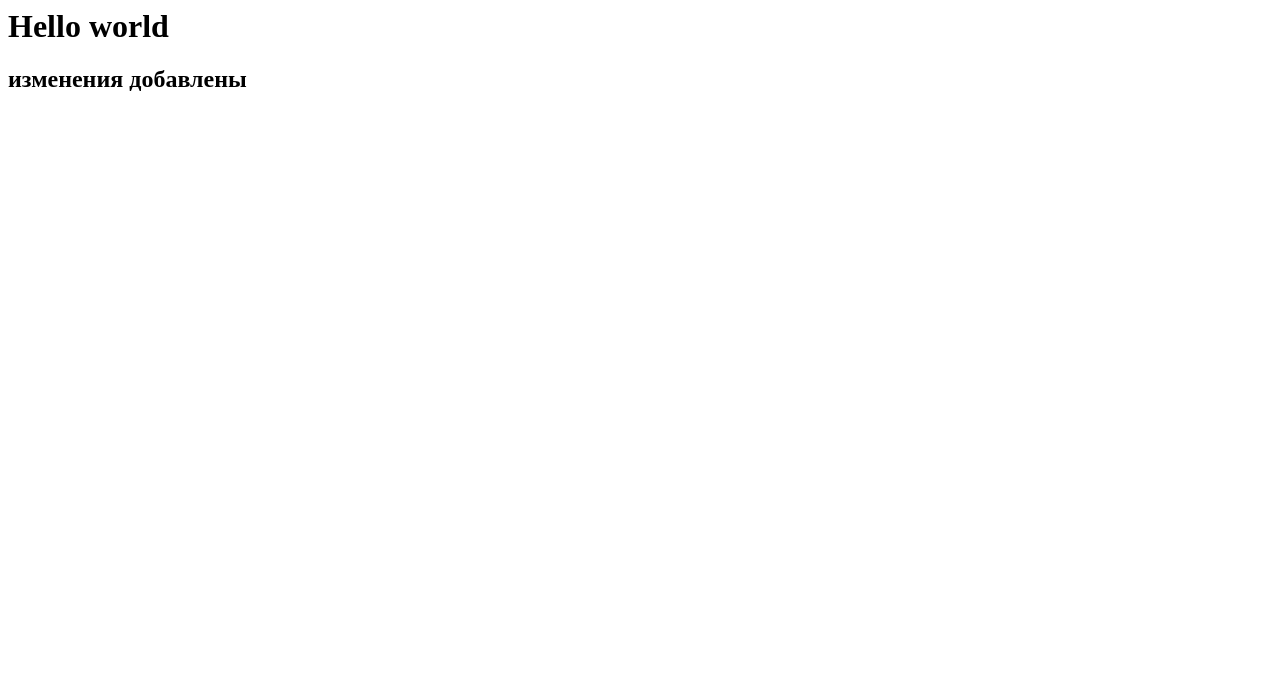
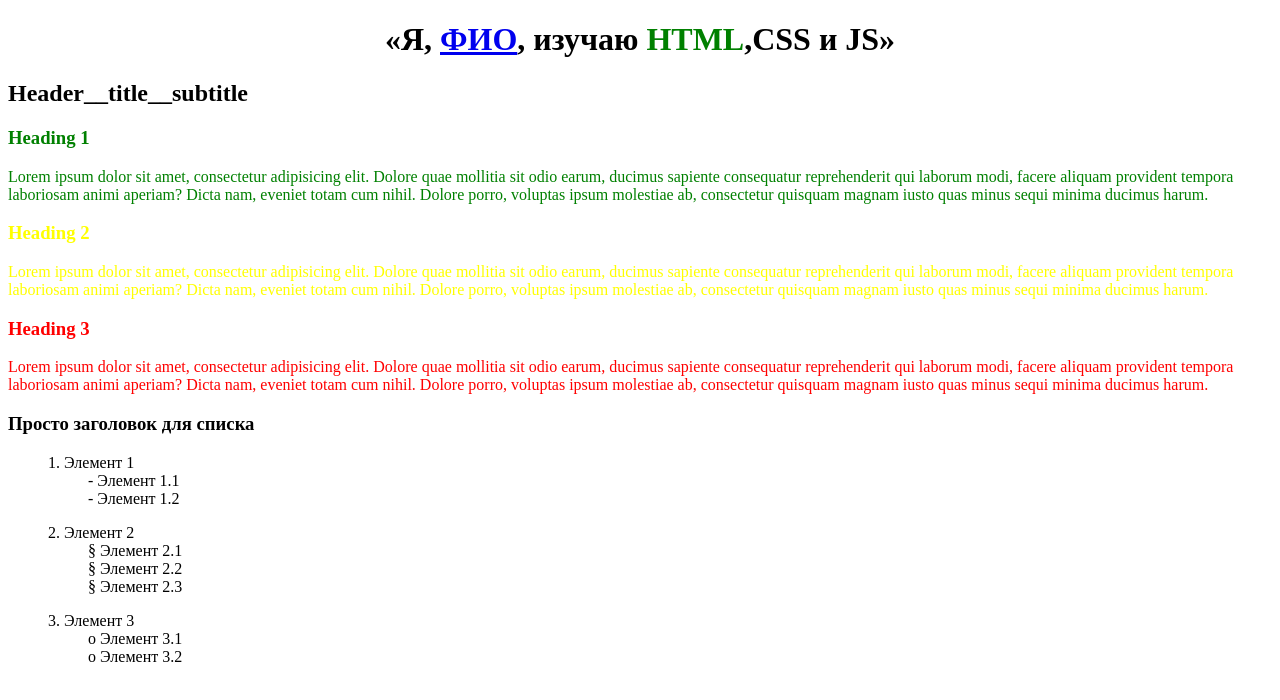
Before and after one commit to alexeyanasov/project-starwars, a plain HTML site: page index.html in a window 1280 px wide. Drawn offline with Linux system fonts and the light colour scheme.

Commit message:
Задание 1-4

```diff
--- a/index.html
+++ b/index.html
@@ -1,2 +1,42 @@
-<h1>Hello world</h1>
-<h2>изменения добавлены</h2>
+<!DOCTYPE html>
+<html lang="ru">
+<head>
+	<meta charset="UTF-8">
+	<title>Моя первая страница</title>
+	<link rel="stylesheet" href="style.css">
+</head>
+<body>
+	<h1 class="header__title">«Я, <a href="about.html">ФИО</a>, изучаю <span class="green">HTML</span>,CSS и JS»</h1>
+	<h2>Header__title__subtitle</h2>
+	<h3 class="green">Heading 1</h3>
+	<p class="green">Lorem ipsum dolor sit amet, consectetur adipisicing elit. Dolore quae mollitia sit odio earum, ducimus sapiente consequatur reprehenderit qui laborum modi, facere aliquam provident tempora laboriosam animi aperiam? Dicta nam, eveniet totam cum nihil. Dolore porro, voluptas ipsum molestiae ab, consectetur quisquam magnam iusto quas minus sequi minima ducimus harum.</p>
+	<h3 class="yellow">Heading 2</h3>
+	<p class="yellow">Lorem ipsum dolor sit amet, consectetur adipisicing elit. Dolore quae mollitia sit odio earum, ducimus sapiente consequatur reprehenderit qui laborum modi, facere aliquam provident tempora laboriosam animi aperiam? Dicta nam, eveniet totam cum nihil. Dolore porro, voluptas ipsum molestiae ab, consectetur quisquam magnam iusto quas minus sequi minima ducimus harum.</p>
+	<h3 class="red">Heading 3</h3>
+	<p class="red">Lorem ipsum dolor sit amet, consectetur adipisicing elit. Dolore quae mollitia sit odio earum, ducimus sapiente consequatur reprehenderit qui laborum modi, facere aliquam provident tempora laboriosam animi aperiam? Dicta nam, eveniet totam cum nihil. Dolore porro, voluptas ipsum molestiae ab, consectetur quisquam magnam iusto quas minus sequi minima ducimus harum.</p>
+
+	<h3>Просто заголовок для списка</h3>
+	<ul>
+		<li>1. Элемент 1</li>
+		<ul>
+			<li>- Элемент 1.1</li>
+			<li>- Элемент 1.2</li>
+		</ul>
+	</ul>
+	<ul>
+		<li>2. Элемент 2</li>
+		<ul>
+			<li>§ Элемент 2.1</li>
+			<li>§ Элемент 2.2</li>
+			<li>§ Элемент 2.3</li>
+		</ul>
+	</ul>
+	<ul>
+		<li>3. Элемент 3</li>
+		<ul>
+			<li>o Элемент 3.1</li>
+			<li>o Элемент 3.2</li>
+		</ul>
+	</ul>
+</body>
+</html>
--- /dev/null
+++ b/style.css
@@ -0,0 +1,41 @@
+ul{
+	list-style: none;
+}
+.header__title{
+	text-align: center;
+}
+.green{
+	color: green;
+}
+.green:hover{
+	cursor: pointer;
+	color: blue;
+}
+.red{
+	color: red;
+}
+.red:hover{
+	cursor: pointer;
+	color: orange;
+}
+.yellow{
+	color: yellow;
+}
+.yellow:hover{
+	cursor: pointer;
+	color: aqua;
+}
+#id1{
+	font-size: 20px;
+	font-style: bold;
+	background-color: red;
+}
+#id2{
+	font-size: : 15px;
+	font-style: italic;
+	color: blue;
+}
+.center__block{
+	display: block;
+	text-align: center;
+}
```
Also changed, not shown: about.html (added, +17 -0 lines), img/img.png (added).
